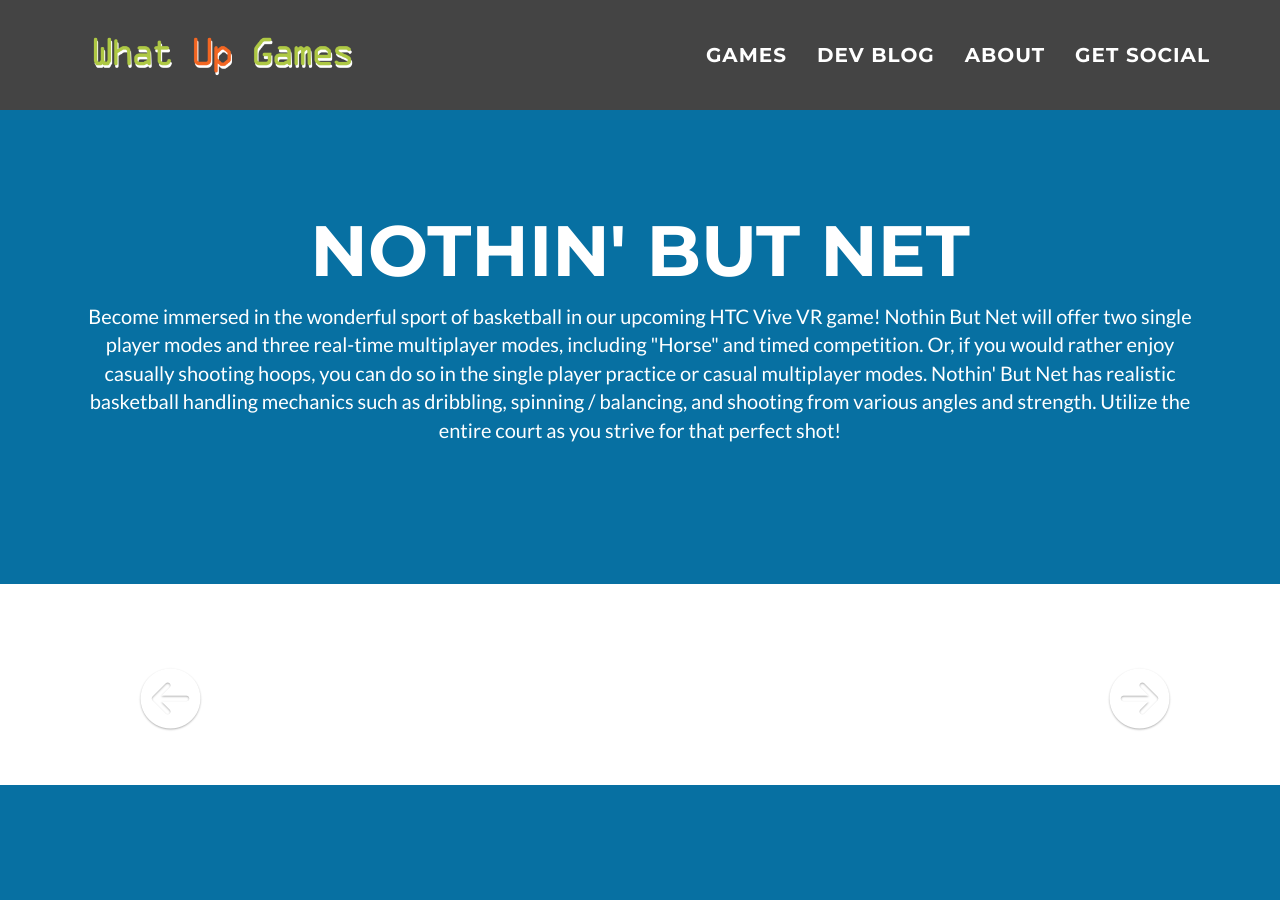
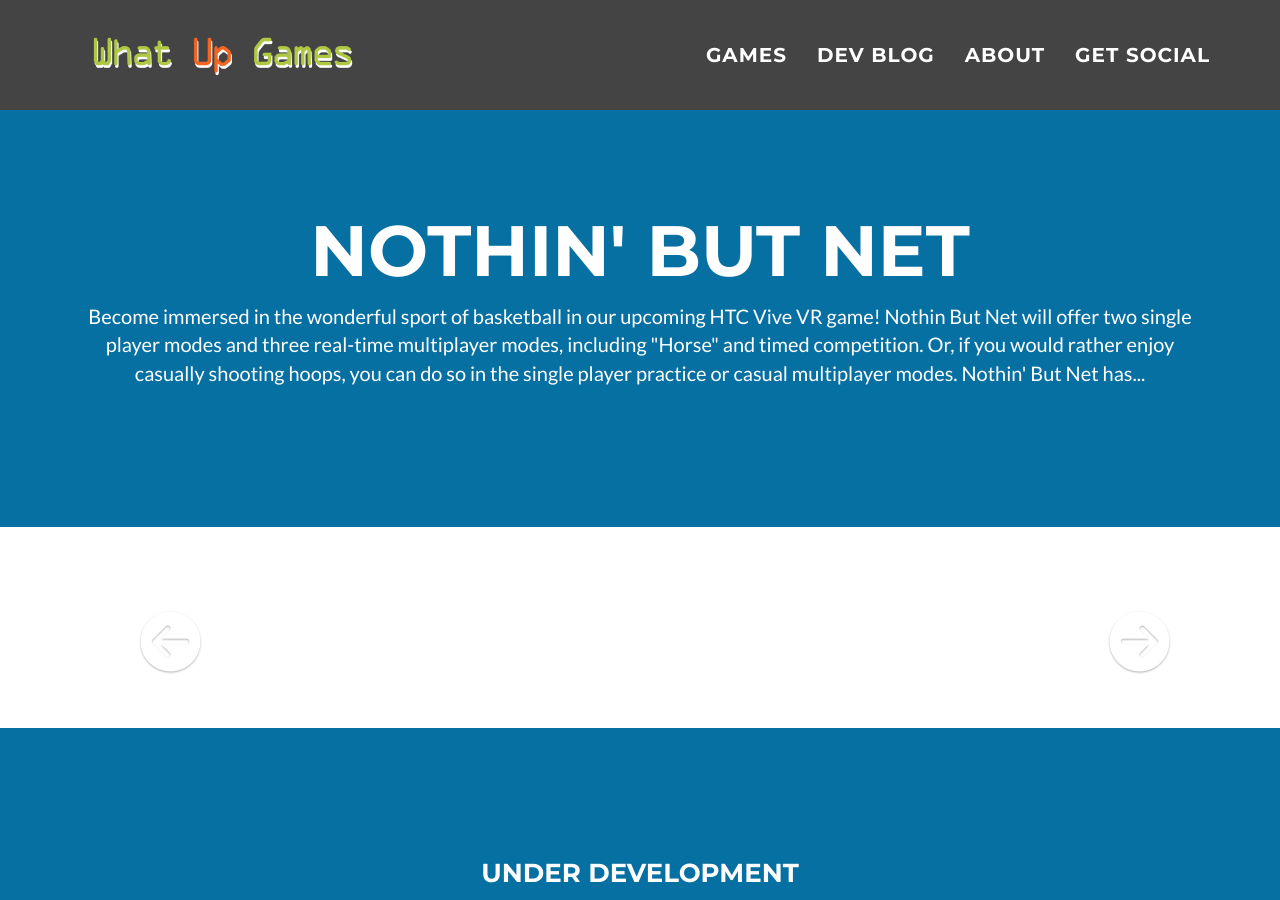
Before and after one commit to What-Up-Games/What-Up-Games, a Jekyll site: the page built from NothinButNet/index.html, in a window 1280 px wide and 900 px high. Built offline with Jekyll 4.4.1, drawn with Linux system fonts in a browser that asks for light colours; nearby versions of some CDN libraries; library files that are not in the unit come from our copies.

Commit message:
Updating Basketball VR to Nothin But Net

```diff
--- a/NothinButNet/index.html
+++ b/NothinButNet/index.html
@@ -2,7 +2,7 @@
 layout: game
 folderPath: NothinButNet
 game: Nothin' But Net
-friendlyDescription: Become immersed in the wonderful sport of basketball in our upcoming HTC Vive VR game! Nothin But Net will offer two single player modes and three real-time multiplayer modes, including "Horse" and timed competition. Or, if you would rather enjoy casually shooting hoops, you can do so in the single player practice or casual multiplayer modes. Nothin' But Net has realistic basketball handling mechanics such as dribbling, spinning / balancing, and shooting from various angles and strength. Utilize the entire court as you strive for that perfect shot!
+friendlyDescription: Become immersed in the wonderful sport of basketball in our upcoming HTC Vive VR game! Nothin But Net will offer two single player modes and three real-time multiplayer modes, including "Horse" and timed competition. Or, if you would rather enjoy casually shooting hoops, you can do so in the single player practice or casual multiplayer modes. Nothin' But Net has...
 platform: Nothin' But Net has been approved for Steam release! We are currently putting on the finishing touches and plan to release it in August 2016.
 status: Development
 ---
```
